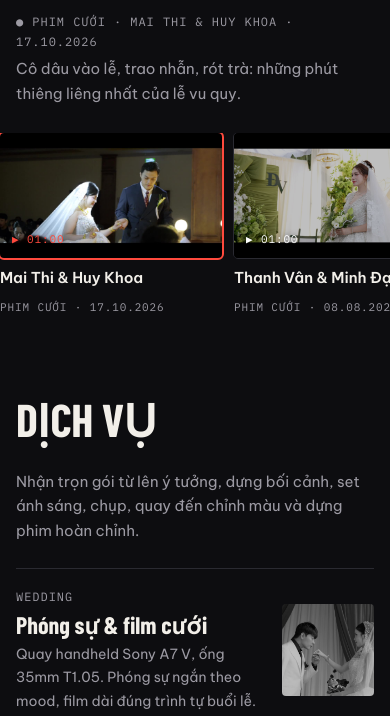
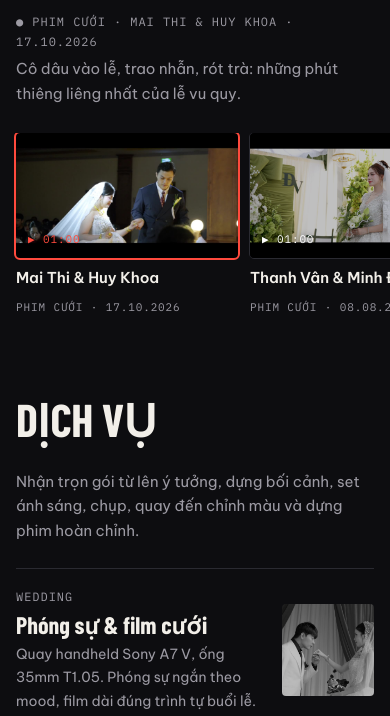
Before and after one commit to Thainguyen-dr/thainguyen-dr.github.io, a plain HTML site: page index.html in a window 390 px wide. Shown: the part 2408-3124 px from the top of the page. Drawn offline with nearby package versions, Linux system fonts and the light colour scheme; a web font is replaced by a local one.

Commit message:
Sửa lề danh sách phim trên điện thoại

```diff
--- a/index.html
+++ b/index.html
@@ -273,7 +273,7 @@ footer{position:relative;margin-top:80px;padding-top:20px;border-top:1px solid v
   .filters::-webkit-scrollbar{display:none}
   .filters button{flex:none;padding:8px 14px;font-size:13px}
   /* Danh sách phim: vuốt ngang thay vì xếp dọc */
-  .playlist{display:flex;overflow-x:auto;scroll-snap-type:x mandatory;gap:12px;margin-inline:calc(-1 * max(16px,env(safe-area-inset-left,0px)));padding-inline:max(16px,env(safe-area-inset-left,0px));scrollbar-width:none;padding-bottom:4px}
+  .playlist{display:flex;overflow-x:auto;scroll-snap-type:x mandatory;scroll-padding-inline:max(16px,env(safe-area-inset-left,0px));gap:12px;margin-inline:calc(-1 * max(16px,env(safe-area-inset-left,0px)));padding-inline:max(16px,env(safe-area-inset-left,0px));scrollbar-width:none;padding-bottom:4px}
   .playlist::-webkit-scrollbar{display:none}
   .pl-item{flex:none;width:62%;scroll-snap-align:start}
   .film-meta{flex-direction:column;gap:6px}
```
